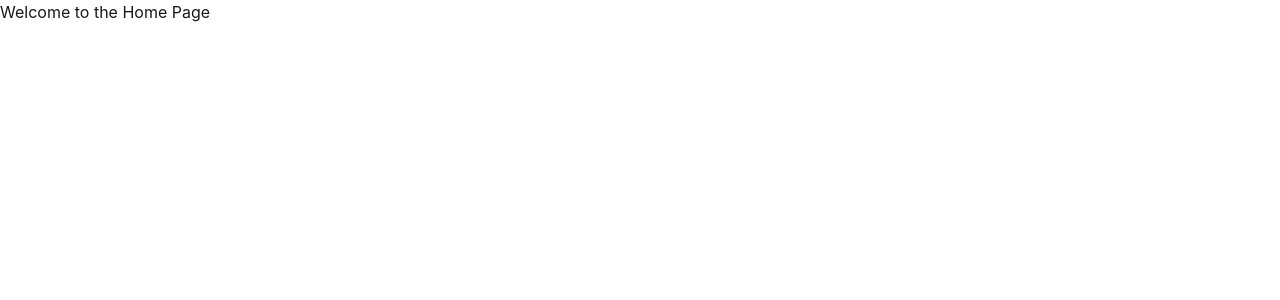
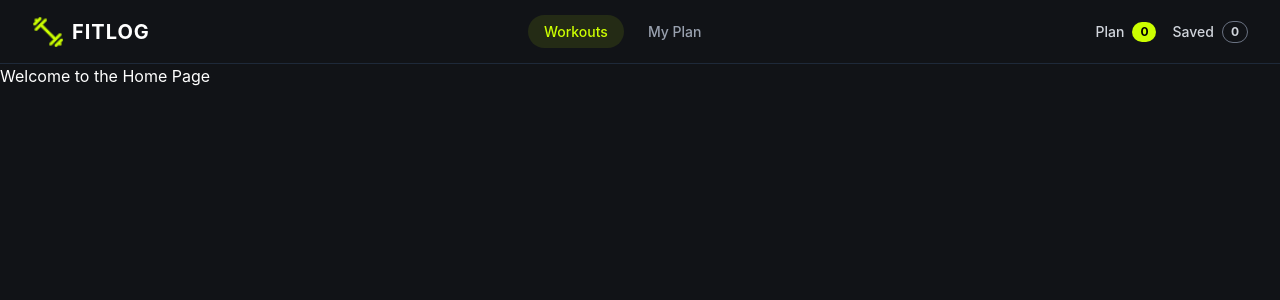
Before and after one commit to AbrarGalib/Assignment-6-B14, a Next.js app: page / in a window 1280 px wide. Shown: the top 300 px of the page. Built offline with nearby package versions, Linux system fonts and the light colour scheme.

Commit message:
navbar addeed

```diff
--- a/src/app/components/navbar.tsx
+++ b/src/app/components/navbar.tsx
@@ -0,0 +1,71 @@
+"use client";
+import Link from "next/link";
+import { usePathname } from "next/navigation";
+import { useWorkouts } from "../context/WorkoutContext";
+import { Dumbbell } from "lucide-react";
+import Image from "next/image";
+
+export default function Navbar() {
+  const pathname = usePathname();
+  const { plan, saved } = useWorkouts();
+
+  return (
+    <div className="navbar bg-darkbg border-b border-gray-800 px-4 md:px-8 py-3 flex justify-between">
+
+
+      <div className="navbar-start w-auto">
+        <Link href="/" className="flex items-center gap-2 text-xl font-bold tracking-wider text-white uppercase">
+          <Image
+            src="/assets/logo.png" // <-- Simplified this path! Next.js automatically looks in the "public" folder.
+            alt="FitLog Logo"
+            width={32}
+            height={32}
+            className="w-8 h-8 object-contain"
+          /> FITLOG
+        </Link>
+      </div>
+
+
+      <div className="navbar-center hidden lg:flex">
+        <ul className="flex gap-2 text-sm font-medium text-gray-400">
+          <li>
+            <Link
+              href="/"
+              className={`px-4 py-2 rounded-full transition ${
+                pathname === "/" ? "text-accent bg-[#ccff00]/10" : "hover:text-white"
+              }`}
+            >
+              Workouts
+            </Link>
+          </li>
+          <li>
+            <Link
+              href="/my-plan"
+              className={`px-4 py-2 rounded-full transition ${
+                pathname === "/my-plan" ? "text-accent bg-[#ccff00]/10" : "hover:text-white"
+              }`}
+            >
+              My Plan
+            </Link>
+          </li>
+        </ul>
+      </div>
+
+      <div className="navbar-end w-auto flex gap-4 text-sm font-medium">
+        <Link href="/my-plan" className="flex items-center gap-2 text-gray-300 hover:text-white">
+          Plan
+          <span className="bg-accent text-black px-2 py-0.5 rounded-full text-xs font-bold">
+            {plan?.length || 0}
+          </span>
+        </Link>
+        <Link href="/my-plan" className="flex items-center gap-2 text-gray-300 hover:text-white">
+          Saved
+          <span className="border border-gray-500 text-gray-300 px-2 py-0.5 rounded-full text-xs font-bold">
+            {saved?.length || 0}
+          </span>
+        </Link>
+      </div>
+
+    </div>
+  );
+}
--- a/src/app/context/WorkoutContext.tsx
+++ b/src/app/context/WorkoutContext.tsx
@@ -33,3 +33,63 @@ const WorkoutContext = createContext<WorkoutContextType | undefined>(undefined);
 export const WorkoutProvider = ({ children }: { children: React.ReactNode }) => {
   const [plan, setPlan] = useState<Workout[]>([]);
   const [saved, setSaved] = useState<Workout[]>([]);
+
+  // Load from local storage on refresh
+  useEffect(() => {
+    const localPlan = localStorage.getItem("fitlog_plan");
+    const localSaved = localStorage.getItem("fitlog_saved");
+    if (localPlan) setPlan(JSON.parse(localPlan));
+    if (localSaved) setSaved(JSON.parse(localSaved));
+  }, []);
+
+  // Save to local storage when changed
+  useEffect(() => {
+    localStorage.setItem("fitlog_plan", JSON.stringify(plan));
+    localStorage.setItem("fitlog_saved", JSON.stringify(saved));
+  }, [plan, saved]);
+
+  const addToPlan = (workout: Workout) => {
+    if (plan.find((w) => w.id === workout.id)) {
+      toast.warning("Already in today's plan!");
+      return;
+    }
+    setPlan([...plan, workout]);
+    toast.success("Added to today's plan!");
+  };
+
+  const addToSaved = (workout: Workout) => {
+    if (saved.find((w) => w.id === workout.id)) {
+      toast.warning("Already saved!");
+      return;
+    }
+    setSaved([...saved, workout]);
+    toast.success("Saved for later!");
+  };
+
+  const removeFromPlan = (id: string) => {
+    setPlan(plan.filter((w) => w.id !== id));
+    toast.info("Removed from plan");
+  };
+
+  const removeFromSaved = (id: string) => {
+    setSaved(saved.filter((w) => w.id !== id));
+    toast.info("Removed from saved");
+  };
+
+  const markAsDone = (id: string) => {
+    setPlan(plan.filter((w) => w.id !== id));
+    toast.success("Great job! Workout marked as done.");
+  };
+
+  return (
+    <WorkoutContext.Provider value={{ plan, saved, addToPlan, addToSaved, removeFromPlan, removeFromSaved, markAsDone }}>
+      {children}
+    </WorkoutContext.Provider>
+  );
+};
+
+export const useWorkouts = () => {
+  const context = useContext(WorkoutContext);
+  if (!context) throw new Error("useWorkouts must be used within a WorkoutProvider");
+  return context;
+};
--- a/src/app/globals.css
+++ b/src/app/globals.css
@@ -2,8 +2,21 @@
 @plugin "daisyui";
 
 @theme {
-
-  --color-accent: #ccff00;
   --color-darkbg: #111317;
   --color-darkcard: #1a1d24;
 }
+
+/* Force dark background */
+body {
+  background-color: var(--color-darkbg) !important;
+  color: white !important;
+}
+
+/* Force our custom neon-yellow to override DaisyUI's teal */
+.text-accent {
+  color: #ccff00 !important;
+}
+.bg-accent {
+  background-color: #ccff00 !important;
+  color: #000000 !important;
+}
--- a/src/app/layout.tsx
+++ b/src/app/layout.tsx
@@ -1,6 +1,9 @@
 import type { Metadata } from "next";
 import { Geist, Geist_Mono } from "next/font/google";
 import "./globals.css";
+import Navbar from "./components/Navbar";
+import { WorkoutProvider } from "./context/WorkoutContext";
+
 
 const geistSans = Geist({
   variable: "--font-geist-sans",
@@ -21,10 +24,19 @@ export default function RootLayout({ children }: LayoutProps<"/">) {
   return (
     <html
       lang="en"
-      data-theme="light"
+      data-theme="dark"
       className={`${geistSans.variable} ${geistMono.variable} h-full antialiased`}
     >
-      <body className="min-h-full flex flex-col">{children}</body>
+      <body className="min-h-full flex flex-col">
+        <WorkoutProvider>
+
+          <Navbar />
+          <main className="flex-grow">{children}</main>
+          {/* <Footer /> */}
+
+        </WorkoutProvider>
+
+        </body>
     </html>
   );
 }
```
